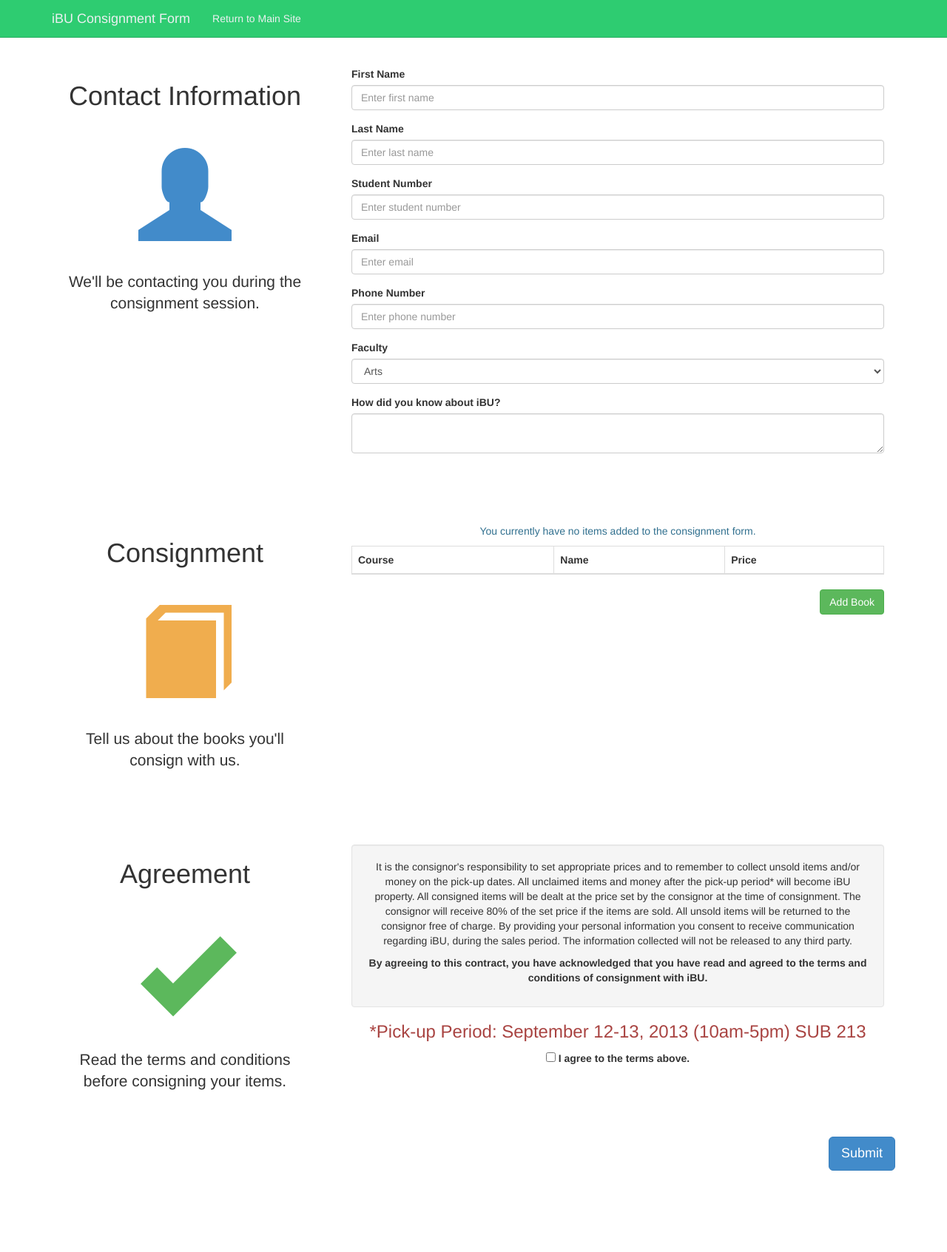
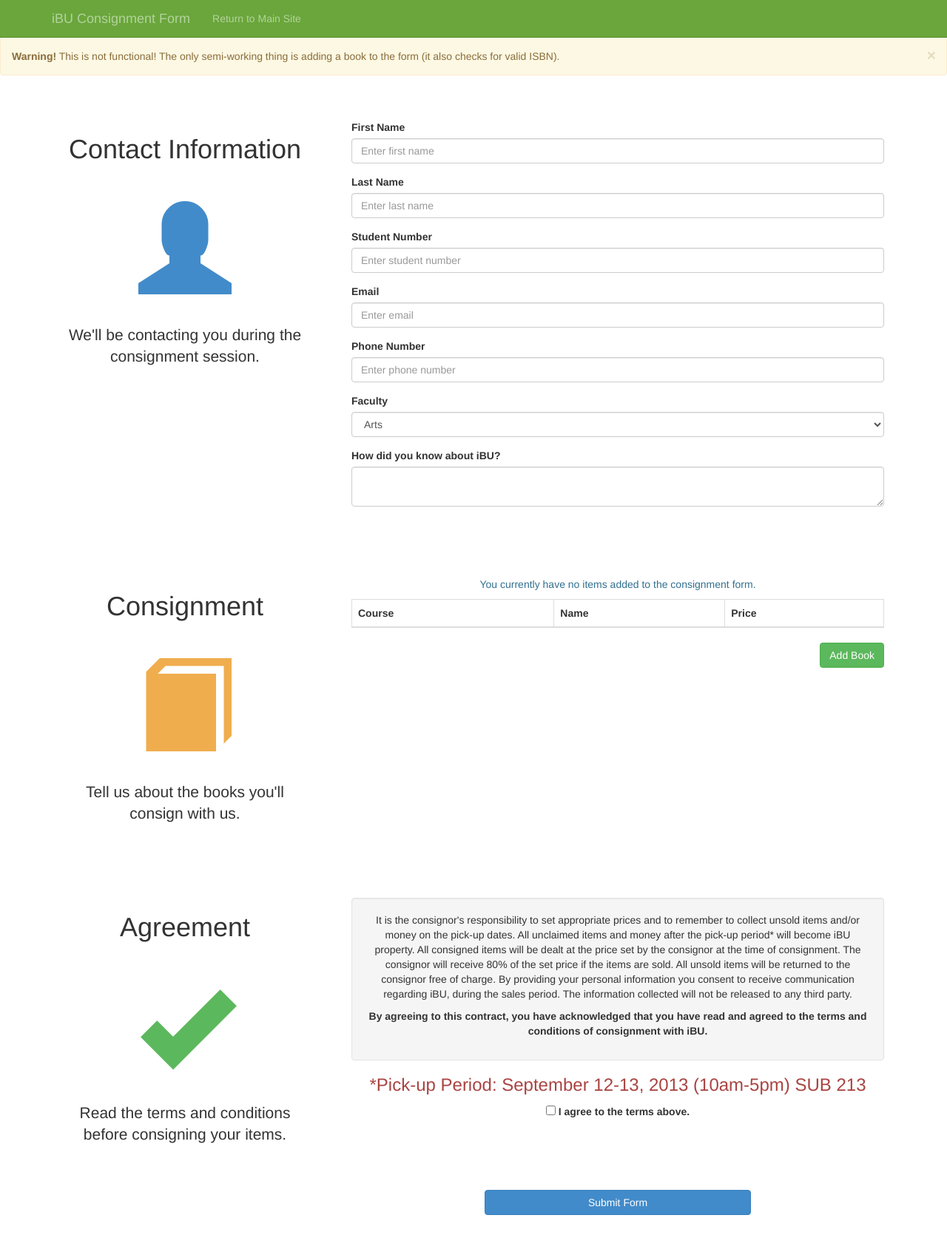
Before and after one commit to iBookUnion/iBUConsignmentSystem, a PHP site: page / in a window 1280 px wide. Shown: the whole page at 74% size. Before the commit the page ends 1583 px from the top, so only its background shows below. Run offline with PHP 8.4, Linux system fonts and the light colour scheme; lists and menus that the app fills with data are empty; some libraries are stand-ins or nearby versions.

Commit message:
Added mock up for the consignment confirmation page.

```diff
--- a/agreement.php
+++ b/agreement.php
@@ -1,7 +1,7 @@
 <div id="#agreement"class="row">
 
 	<div class="col-md-4">
-		<div class="starter-template">
+		<div class="form-section">
 			<h1>Agreement</h1>
 			<span class="glyphicon glyphicon-ok green hidden-xs"></span>
 			<p class="lead">Read the terms and conditions before consigning your items.</p>
@@ -10,7 +10,7 @@
 
 	<div class="col-md-8">
 
-		<div class="starter-template">
+		<div class="form-section">
 
 			<div class="well">
 				<p>
--- a/consign.php
+++ b/consign.php
@@ -1,7 +1,7 @@
 <div id="#consign" class="row">
 
 	<div class="col-md-4">
-		<div class="starter-template">
+		<div class="form-section">
 			<h1>Consignment</h1>
 			<span class="glyphicon glyphicon-book yellow hidden-xs"></span>
 			<p class="lead">Tell us about the books you'll consign with us.</p>
@@ -10,7 +10,7 @@
 
 	<div class="col-md-8">
 
-		<div class="starter-template">
+		<div class="form-section">
 			<p class="text-center text-info" id="no-book-info">You currently have no items added to the consignment form.</p>
 
 			<table class="table table-responsive table-bordered table-hover">
--- a/contact.php
+++ b/contact.php
@@ -1,7 +1,7 @@
         <div class="row">
 
           <div class="col-md-4">
-            <div class="starter-template">
+            <div class="form-section">
               <h1>Contact Information</h1>
               <span class="glyphicon glyphicon-user blue hidden-xs"></span>
               <p class="lead">We'll be contacting you during the consignment session.</p>
--- a/header.php
+++ b/header.php
@@ -43,3 +43,8 @@
           </div><!--/.nav-collapse -->
         </div>
       </div>
+
+      <div class="alert alert-warning alert-dismissable">
+        <button type="button" class="close" data-dismiss="alert" aria-hidden="true">&times;</button>
+        <strong>Warning!</strong> This is not functional! The only semi-working thing is adding a book to the form (it also checks for valid ISBN).
+      </div>
--- a/index.php
+++ b/index.php
@@ -6,7 +6,13 @@
         <? include("consign.php"); ?>
         <? include("agreement.php"); ?>
 
-        <button id="submit_button" name="submit_button" class="btn btn-primary btn-lg pull-right">Submit</button>
+
+        <div class="row">
+          <div class="col-md-4 col-md-offset-6">
+            <a href="confirmation.php" class="btn btn-block btn-primary">Submit Form</a>
+          </div>
+        </div>
+
 
       </div><!-- /.container -->
 
--- a/starter-template.css
+++ b/starter-template.css
@@ -2,7 +2,7 @@ body {
   padding-top: 50px;
   padding-bottom: 50px;
 }
-.starter-template {
+.form-section {
   padding: 40px 15px;
   text-align: center;
 }
@@ -45,61 +45,61 @@ form.book-form {
 
 /* --- Navbar Style --- */
 .navbar-default {
-	background-color: #2ecc71;
-	border-color: #27ae60;
+	background-color: #6aa63b;
+	border-color: #598b31;
 }
 .navbar-default .navbar-brand {
-	color: #ecf0f1;
+	color: #b2d39d;
 }
 .navbar-default .navbar-brand:hover, .navbar-default .navbar-brand:focus {
-	color: #d1ffed;
+	color: #ffffff;
 }
 .navbar-default .navbar-text {
-	color: #ecf0f1;
+	color: #b2d39d;
 }
 .navbar-default .navbar-nav > li > a {
-	color: #ecf0f1;
+	color: #b2d39d;
 }
 .navbar-default .navbar-nav > li > a:hover, .navbar-default .navbar-nav > li > a:focus {
-	color: #d1ffed;
+	color: #ffffff;
 }
 .navbar-default .navbar-nav > .active > a, .navbar-default .navbar-nav > .active > a:hover, .navbar-default .navbar-nav > .active > a:focus {
-	color: #d1ffed;
-	background-color: #27ae60;
+	color: #ffffff;
+	background-color: #598b31;
 }
 .navbar-default .navbar-nav > .open > a, .navbar-default .navbar-nav > .open > a:hover, .navbar-default .navbar-nav > .open > a:focus {
-	color: #d1ffed;
-	background-color: #27ae60;
+	color: #ffffff;
+	background-color: #598b31;
 }
 .navbar-default .navbar-toggle {
-	border-color: #27ae60;
+	border-color: #598b31;
 }
 .navbar-default .navbar-toggle:hover, .navbar-default .navbar-toggle:focus {
-	background-color: #27ae60;
+	background-color: #598b31;
 }
 .navbar-default .navbar-toggle .icon-bar {
-	background-color: #ecf0f1;
+	background-color: #b2d39d;
 }
 .navbar-default .navbar-collapse,
 .navbar-default .navbar-form {
-	border-color: #ecf0f1;
+	border-color: #b2d39d;
 }
 .navbar-default .navbar-link {
-	color: #ecf0f1;
+	color: #b2d39d;
 }
 .navbar-default .navbar-link:hover {
-	color: #d1ffed;
+	color: #ffffff;
 }
 
 @media (max-width: 767px) {
 	.navbar-default .navbar-nav .open .dropdown-menu > li > a {
-		color: #ecf0f1;
+		color: #b2d39d;
 	}
 	.navbar-default .navbar-nav .open .dropdown-menu > li > a:hover, .navbar-default .navbar-nav .open .dropdown-menu > li > a:focus {
-		color: #d1ffed;
+		color: #ffffff;
 	}
 	.navbar-default .navbar-nav .open .dropdown-menu > .active > a, .navbar-default .navbar-nav .open .dropdown-menu > .active > a:hover, .navbar-default .navbar-nav .open .dropdown-menu > .active > a:focus {
-		color: #d1ffed;
-		background-color: #27ae60;
+		color: #ffffff;
+		background-color: #598b31;
 	}
 }
```
Also changed, not shown: confirmation.php (added, +23 -0 lines).
